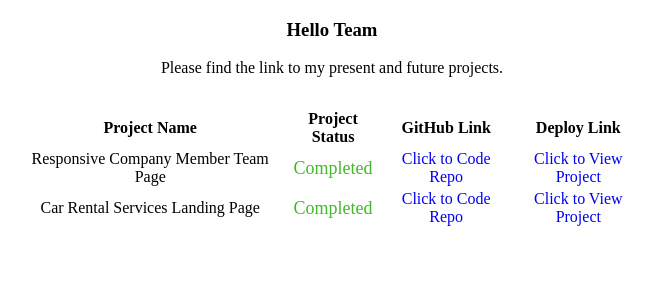
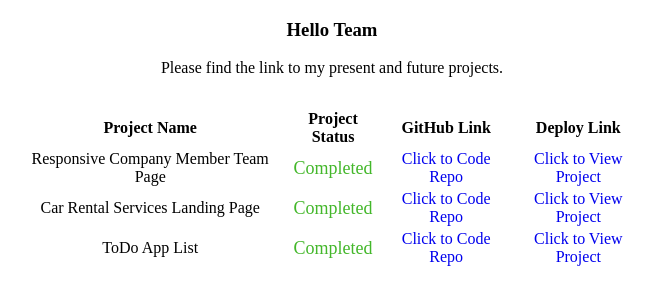
Before and after one commit to prakashs-dev/VeriTech-Intern, a plain HTML site: page index.html in a window 1280 px wide. Shown: the whole page, without its empty margins (308-962 px from the left). Drawn offline with Linux system fonts and the light colour scheme.

Commit message:
main page

```diff
--- a/index.html
+++ b/index.html
@@ -77,6 +77,25 @@
           >
         </td>
       </tr>
+      <!-- Todo App List -->
+      <tr>
+        <td>ToDo App List</td>
+        <td class="status green">Completed</td>
+        <td>
+          <a
+            class="link"
+            href="https://github.com/prakashs-dev/VeriTech-Intern/tree/main/Task-3"
+            target="_blank"
+            >Click to Code Repo</a
+          >
+        </td>
+        <td>
+          <a class="link" href="./Task-3/index.html" target="_blank"
+            >Click to View Project</a
+          >
+        </td>
+      </tr>
+
     </table>
   </body>
 </html>
```
